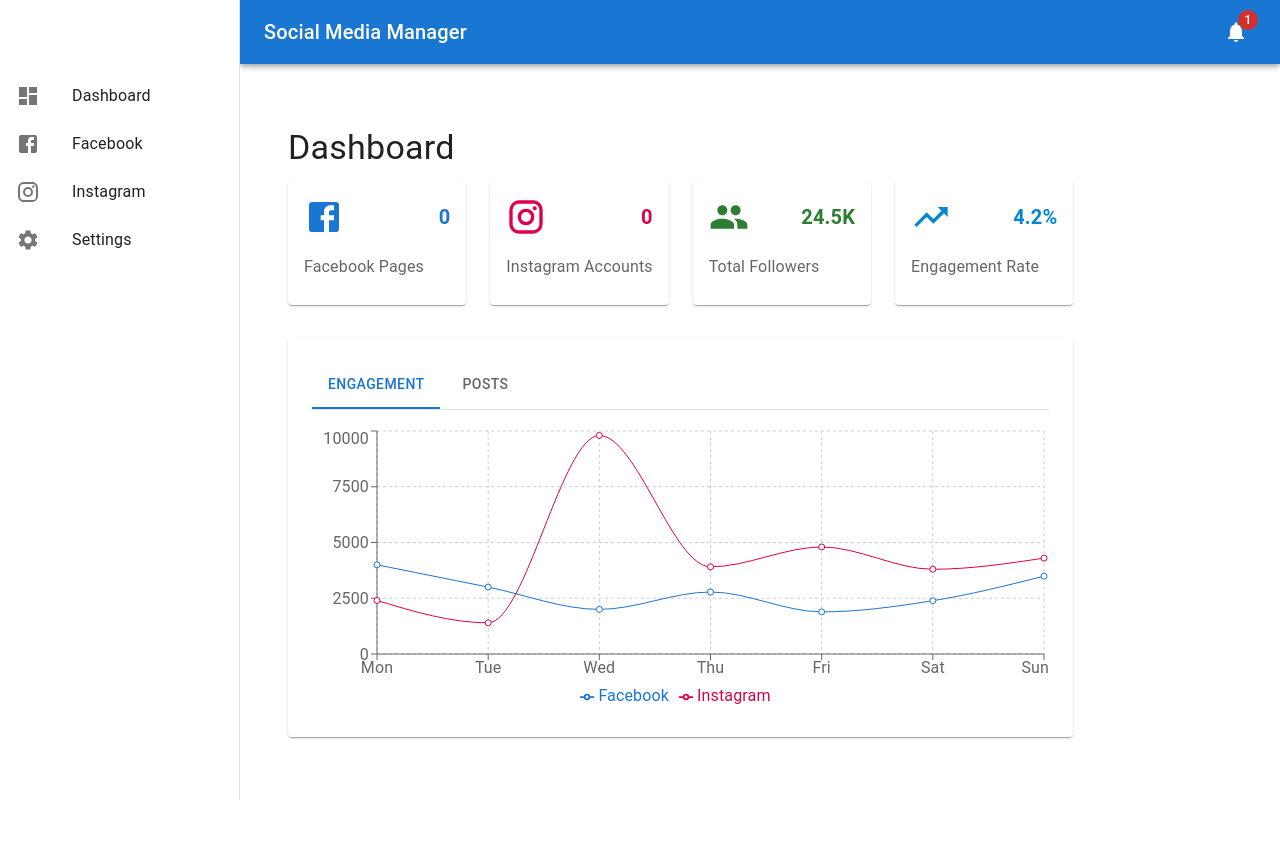
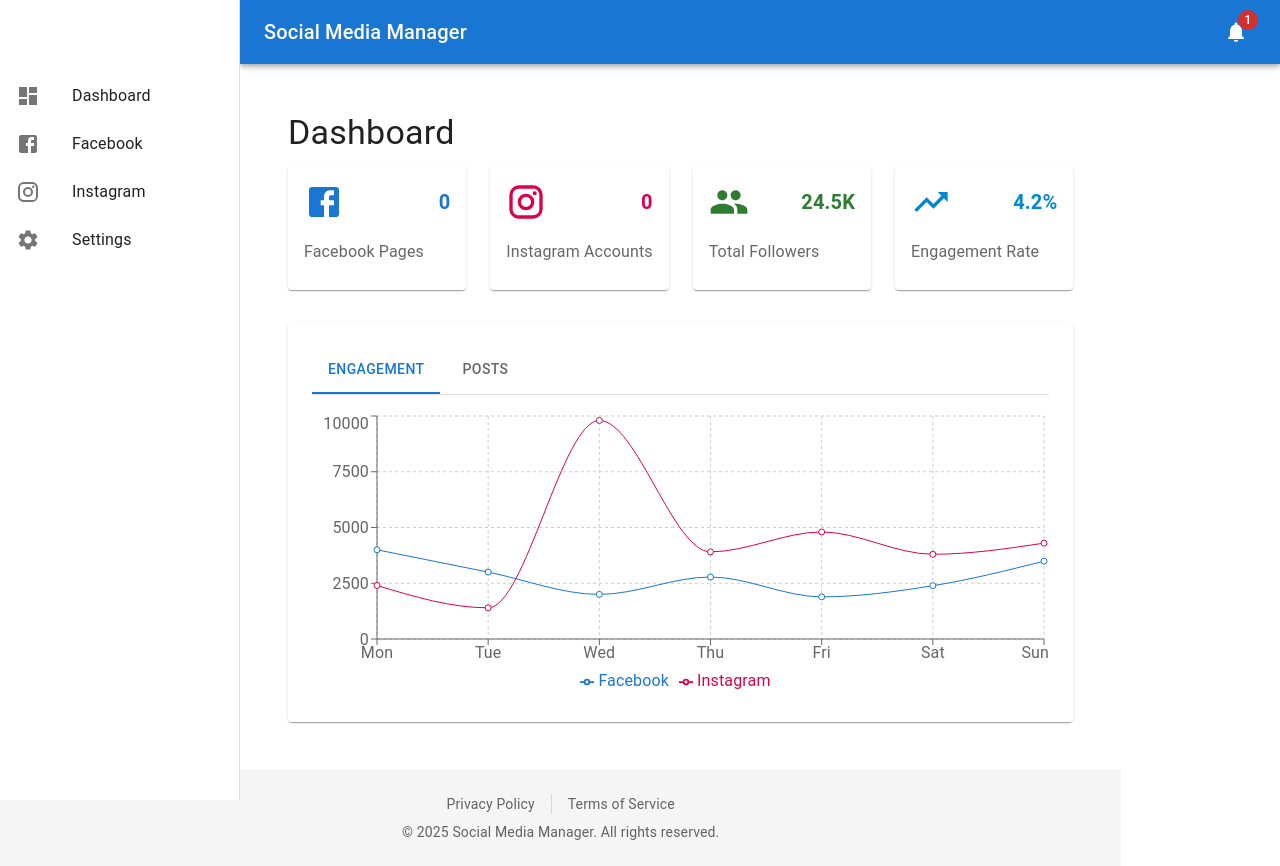
Before and after one commit to Sabljarka/social-media-manager-app, a React (Vite) app: page / in a window 1280 px wide. Before the commit the page ends 800 px from the top, so only its background shows below. Built offline with nearby package versions, Linux system fonts and the light colour scheme.

Commit message:
Dodat footer sa linkovima za Privacy Policy i Terms of Service

```diff
--- a/src/components/layout/Layout.tsx
+++ b/src/components/layout/Layout.tsx
@@ -1,5 +1,5 @@
 import React, { useState } from 'react';
-import { useNavigate, useLocation } from 'react-router-dom';
+import { useNavigate, useLocation, Link } from 'react-router-dom';
 import {
   AppBar,
   Box,
@@ -14,6 +14,8 @@ import {
   Typography,
   useTheme,
   useMediaQuery,
+  Container,
+  Divider,
 } from '@mui/material';
 import {
   Menu as MenuIcon,
@@ -72,7 +74,7 @@ const Layout: React.FC<LayoutProps> = ({ children }) => {
   );
 
   return (
-    <Box sx={{ display: 'flex' }}>
+    <Box sx={{ display: 'flex', flexDirection: 'column', minHeight: '100vh' }}>
       <CssBaseline />
       <AppBar
         position="fixed"
@@ -102,18 +104,32 @@ const Layout: React.FC<LayoutProps> = ({ children }) => {
         sx={{ width: { sm: drawerWidth }, flexShrink: { sm: 0 } }}
       >
         <Drawer
-          variant={isMobile ? 'temporary' : 'permanent'}
+          variant="temporary"
           open={mobileOpen}
           onClose={handleDrawerToggle}
           ModalProps={{
             keepMounted: true,
           }}
           sx={{
+            display: { xs: 'block', sm: 'none' },
             '& .MuiDrawer-paper': {
               boxSizing: 'border-box',
               width: drawerWidth,
             },
           }}
+        >
+          {drawer}
+        </Drawer>
+        <Drawer
+          variant="permanent"
+          sx={{
+            display: { xs: 'none', sm: 'block' },
+            '& .MuiDrawer-paper': {
+              boxSizing: 'border-box',
+              width: drawerWidth,
+            },
+          }}
+          open
         >
           {drawer}
         </Drawer>
@@ -124,10 +140,39 @@ const Layout: React.FC<LayoutProps> = ({ children }) => {
           flexGrow: 1,
           p: 3,
           width: { sm: `calc(100% - ${drawerWidth}px)` },
+          ml: { sm: `${drawerWidth}px` },
+          mt: '64px',
         }}
       >
-        <Toolbar />
         {children}
+      </Box>
+      <Box
+        component="footer"
+        sx={{
+          py: 3,
+          px: 2,
+          mt: 'auto',
+          backgroundColor: (theme) => theme.palette.grey[100],
+        }}
+      >
+        <Container maxWidth="sm">
+          <Box sx={{ display: 'flex', justifyContent: 'center', gap: 2 }}>
+            <Link to="/privacy-policy" style={{ textDecoration: 'none', color: 'inherit' }}>
+              <Typography variant="body2" color="text.secondary">
+                Privacy Policy
+              </Typography>
+            </Link>
+            <Divider orientation="vertical" flexItem />
+            <Link to="/terms-of-service" style={{ textDecoration: 'none', color: 'inherit' }}>
+              <Typography variant="body2" color="text.secondary">
+                Terms of Service
+              </Typography>
+            </Link>
+          </Box>
+          <Typography variant="body2" color="text.secondary" align="center" sx={{ mt: 1 }}>
+            © {new Date().getFullYear()} Social Media Manager. All rights reserved.
+          </Typography>
+        </Container>
       </Box>
     </Box>
   );
```
